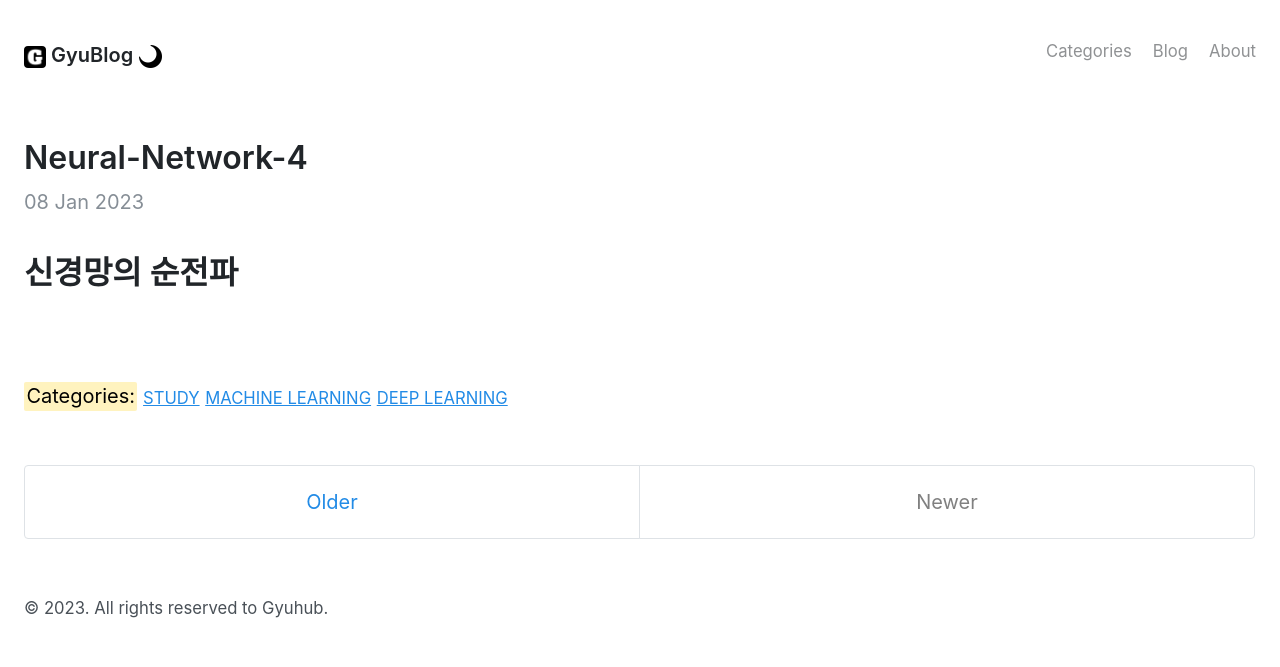
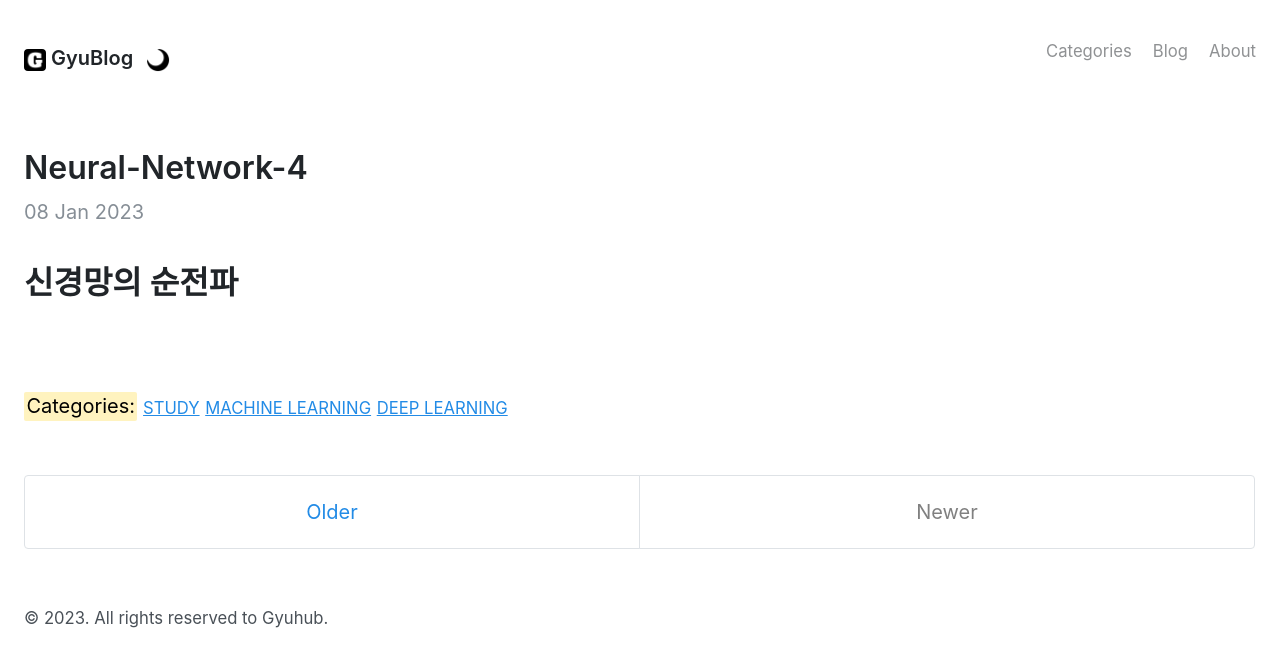
Before and after one commit to mngupark/mngupark.github.io, a Jekyll site: the page built from index.html, in a window 1280 px wide. Shown: the top 667 px of the page. Built offline with Jekyll 4.4.1, drawn with Linux system fonts in a browser that asks for light colours; the list of posts is cut into pages by our own code.

Commit message:
modify hover color of darkmode icon and name of scripts

```diff
--- a/_layouts/default.html
+++ b/_layouts/default.html
@@ -20,7 +20,7 @@
             <small><a href="{{ nav.url }}">{{ nav.title }}</a></small>
             {% endfor %}
           </nav>
-          <button class="btn theme-btn" onclick="toggle_theme()"><img id="theme-icon" src="#"/></button>
+          <button class="btn theme-btn" onclick="toggleTheme()"><img id="theme-icon" src="#"/></button>
           <script>
             if (theme == 'dark-poole') document.getElementById('theme-icon').setAttribute('src', '/assets/images/sun.ico');
             else document.getElementById('theme-icon').setAttribute('src', '/assets/images/moon.ico');
--- a/_sass/_base.scss
+++ b/_sass/_base.scss
@@ -154,11 +154,14 @@
 }
 
 .theme-btn {
-  padding: 0;
+  padding: 0.25rem;
+  padding-top: 0.063rem;
+  padding-bottom: 0.063rem;
   margin: 0;
-  width: 1.563rem; //25px
+  width: 2.5rem; //25px
+  height: 2.5rem; //25px
   line-height: 0;
-  border-radius: var(--border-radius);
+  border-radius: 50%;
   background-color: transparent;
   box-shadow: none;
 
@@ -176,8 +179,13 @@
 
 #theme-icon {
   display: inline-block;
-  width: 1.563rem; //25px
+  width: 2rem; //25px
   margin-bottom: 0;
   background-color: transparent;
-  border-radius: 0;
+  padding: 0.25rem;
+  border-radius: 1rem;
+
+  &:hover {
+    background-color: var(--button-bg-color);
+  }
 }
```
